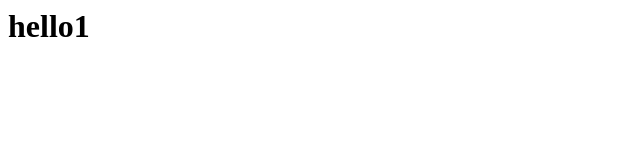
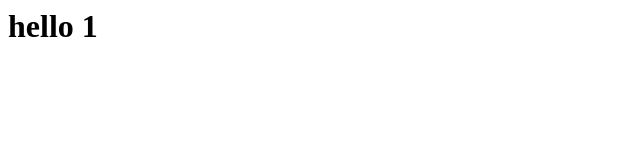
Before and after one commit to thrashylvania/testsite1, a plain HTML site: page index.html in a window 1280 px wide. Shown: the full height of the page, 0-640 px from the left. Drawn offline with Linux system fonts and the light colour scheme.

Commit message:
Update index.html

```diff
--- a/index.html
+++ b/index.html
@@ -1 +1 @@
-<h1>hello1</h1>
+<h1>hello 1</h1>
```
